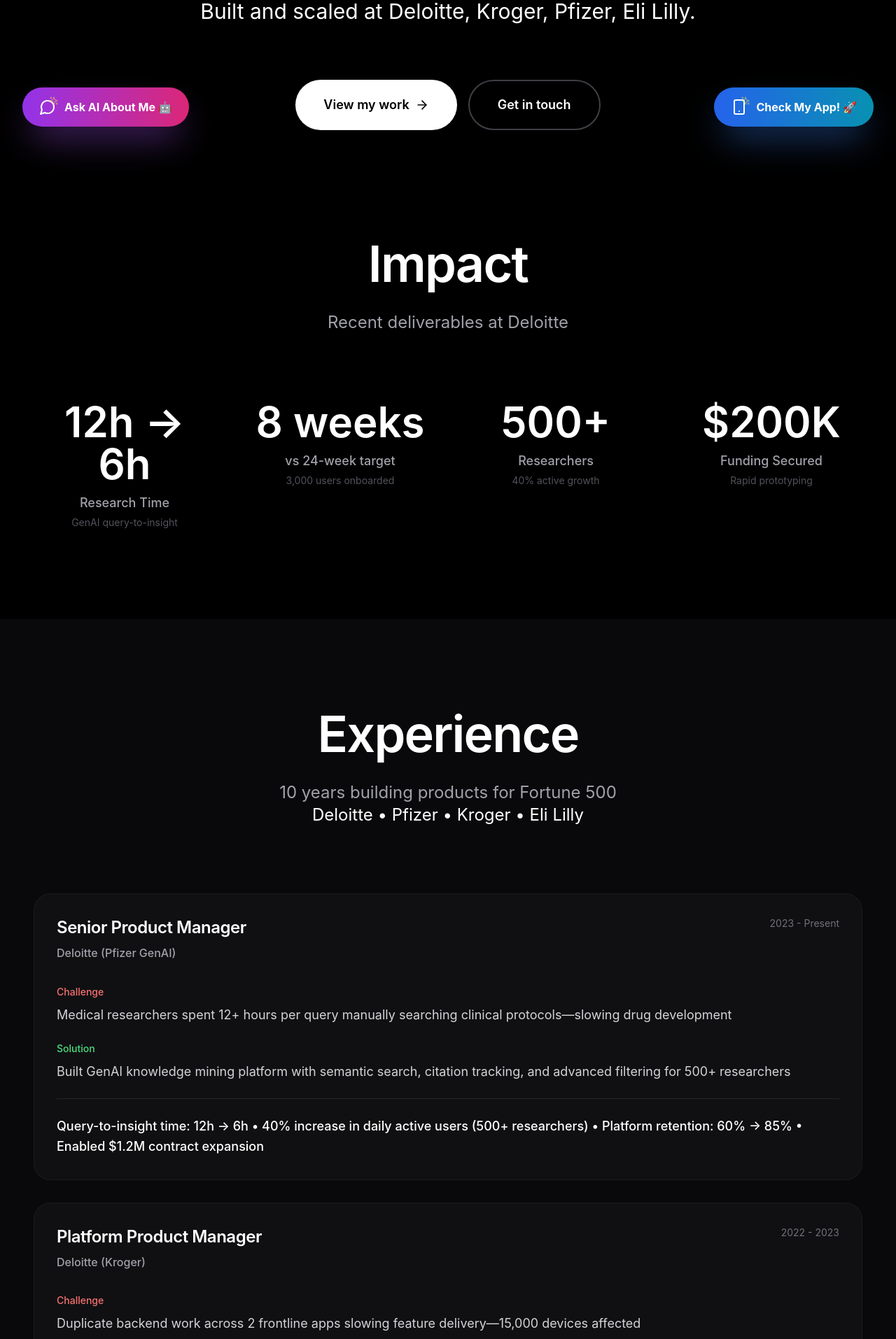
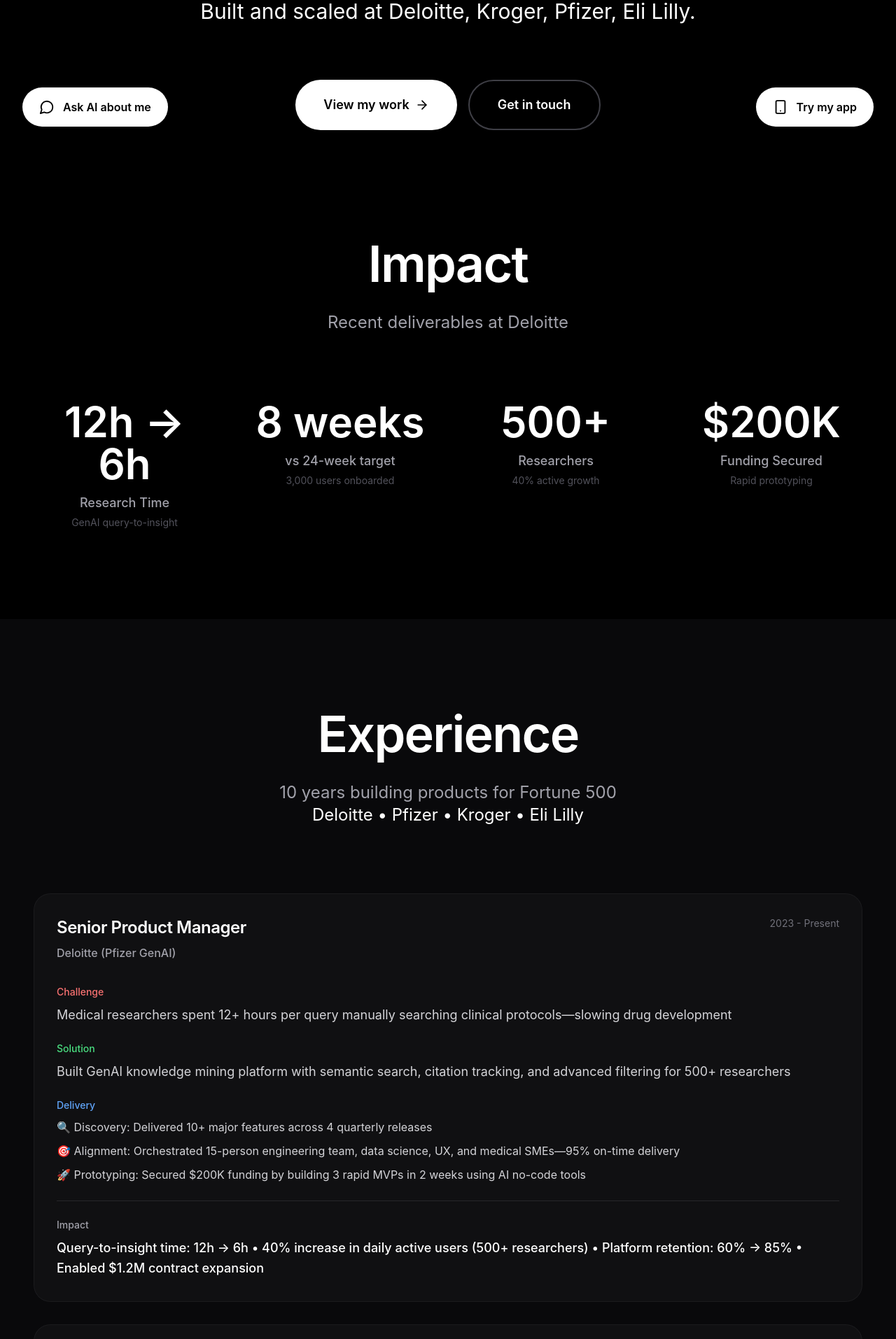
Before and after one commit to shekhar992/shekhar-sharma-portfolio, a React (Vite) app: page / in a window 1280 px wide. Shown: the part 587-2501 px from the top of the page at 70% size. Built offline with nearby package versions, Linux system fonts and the light colour scheme.

Commit message:
feat: Update chatbot and app floater to Apple design style + restore full career descriptions

```diff
--- a/src/components/AIChatbot.jsx
+++ b/src/components/AIChatbot.jsx
@@ -1,4 +1,4 @@
-import { MessageCircle, X, Send, Sparkles, Loader2, RotateCcw, ChevronDown, ChevronUp } from 'lucide-react';
+import { MessageCircle, X, Send, Loader2, RotateCcw, ChevronDown, ChevronUp } from 'lucide-react';
 import { useState, useRef, useEffect } from 'react';
 
 export default function AIChatbot() {
@@ -281,79 +281,59 @@
           className="fixed bottom-8 left-8 z-50 group"
           aria-label="Open AI Chat"
         >
-          {/* Pulsing rings */}
-          <div className="absolute inset-0 animate-ping">
-            <div className="w-full h-full rounded-full bg-gradient-to-r from-purple-500 to-pink-500 opacity-30"></div>
-          </div>
-          <div className="absolute inset-0 animate-pulse">
-            <div className="w-full h-full rounded-full bg-gradient-to-r from-purple-500 to-pink-500 opacity-20"></div>
-          </div>
-
-          {/* Main button */}
-          <div className="relative flex items-center gap-3 px-6 py-4 bg-gradient-to-r from-purple-600 via-pink-600 to-purple-600 bg-[length:200%_100%] rounded-full shadow-2xl shadow-purple-500/50 hover:shadow-pink-500/70 transition-all hover:scale-110 animate-shimmer">
-            <div className="relative">
-              <MessageCircle className="text-white" size={24} />
-              <Sparkles
-                className="absolute -top-1 -right-1 text-yellow-300 animate-pulse"
-                size={14}
-              />
-            </div>
-            <span className="hidden sm:block text-white font-bold whitespace-nowrap">
-              Ask AI About Me 🤖
+          {/* Main button - Apple style */}
+          <div className="flex items-center gap-3 px-6 py-4 bg-white text-black rounded-full shadow-2xl hover:scale-105 transition-smooth">
+            <MessageCircle size={22} />
+            <span className="hidden sm:block font-semibold whitespace-nowrap">
+              Ask AI about me
             </span>
           </div>
-
-          {/* Glow effect */}
-          <div className="absolute inset-0 rounded-full bg-gradient-to-r from-purple-400 to-pink-400 opacity-0 group-hover:opacity-30 blur-xl transition-opacity"></div>
         </button>
       )}
 
       {/* Chat Window */}
       {isOpen && (
         <div className="fixed bottom-8 left-8 z-50 w-[400px] max-w-[calc(100vw-4rem)] animate-fadeInUp">
-          <div className="glass rounded-2xl shadow-2xl overflow-hidden border border-white/20">
+          <div className="bg-zinc-900 rounded-3xl shadow-2xl overflow-hidden border border-zinc-800">
             {/* Header */}
-            <div className="bg-gradient-to-r from-purple-600 to-pink-600 p-4 flex items-center justify-between">
+            <div className="bg-zinc-950 p-4 flex items-center justify-between border-b border-zinc-800">
               <div className="flex items-center gap-3">
-                <div className="relative">
-                  <MessageCircle className="text-white" size={24} />
-                  <span className="absolute -top-1 -right-1 w-3 h-3 bg-green-400 rounded-full border-2 border-purple-600"></span>
-                </div>
+                <MessageCircle className="text-white" size={22} />
                 <div>
-                  <h3 className="font-bold text-white">AI Assistant</h3>
-                  <p className="text-xs text-purple-100">Ask me anything!</p>
+                  <h3 className="font-semibold text-white">AI Assistant</h3>
+                  <p className="text-xs text-zinc-400">Ask me anything</p>
                 </div>
               </div>
               <button
                 onClick={() => setIsOpen(false)}
-                className="p-2 hover:bg-white/20 rounded-lg transition-colors"
+                className="p-2 hover:bg-zinc-800 rounded-lg transition-colors"
               >
-                <X className="text-white" size={20} />
+                <X className="text-zinc-400 hover:text-white" size={20} />
               </button>
             </div>
 
             {/* Messages */}
-            <div className="h-[400px] overflow-y-auto p-4 space-y-4 bg-slate-900/50">
+            <div className="h-[400px] overflow-y-auto p-4 space-y-4 bg-black">
               {messages.map((message, idx) => (
                 <div
                   key={idx}
                   className={`flex ${message.role === 'user' ? 'justify-end' : 'justify-start'}`}
                 >
                   <div
-                    className={`max-w-[80%] rounded-2xl px-4 py-2 ${
+                    className={`max-w-[80%] rounded-2xl px-4 py-2.5 ${
                       message.role === 'user'
-                        ? 'bg-gradient-to-r from-purple-600 to-pink-600 text-white'
-                        : 'glass text-gray-200'
+                        ? 'bg-white text-black'
+                        : 'bg-zinc-800 text-zinc-100'
                     }`}
                   >
-                    <p className="text-sm">{message.content}</p>
+                    <p className="text-sm leading-relaxed">{message.content}</p>
                   </div>
                 </div>
               ))}
               {isLoading && (
                 <div className="flex justify-start">
-                  <div className="glass rounded-2xl px-4 py-2">
-                    <Loader2 className="animate-spin text-purple-400" size={20} />
+                  <div className="bg-zinc-800 rounded-2xl px-4 py-2.5">
+                    <Loader2 className="animate-spin text-zinc-400" size={20} />
                   </div>
                 </div>
               )}
@@ -361,15 +341,15 @@
             </div>
 
             {/* Quick Questions */}
-            <div className="p-3 bg-slate-900/30 border-t border-white/10">
+            <div className="p-3 bg-zinc-950 border-t border-zinc-800">
               <div className="flex items-center justify-between mb-2">
-                <p className="text-xs text-gray-400">
+                <p className="text-xs text-zinc-500">
                   {messages.length <= 1 ? 'Quick questions:' : 'Follow-up questions:'}
                 </p>
                 {messages.length > 1 && (
                   <button
                     onClick={handleClearChat}
-                    className="flex items-center gap-1 text-xs px-2 py-1 glass glass-hover rounded-lg text-gray-400 hover:text-white transition-all"
+                    className="flex items-center gap-1 text-xs px-2 py-1 bg-zinc-800 hover:bg-zinc-700 rounded-lg text-zinc-400 hover:text-white transition-all"
                     title="Clear chat"
                   >
                     <RotateCcw size={12} />
@@ -382,7 +362,7 @@
                   <button
                     key={idx}
                     onClick={() => handleQuickQuestion(q)}
-                    className="text-xs px-3 py-1 glass glass-hover rounded-full text-gray-300 hover:text-white transition-all"
+                    className="text-xs px-3 py-1.5 bg-zinc-800 hover:bg-zinc-700 rounded-full text-zinc-300 hover:text-white transition-all"
                   >
                     {q}
                   </button>
@@ -391,7 +371,7 @@
                   <button
                     key={`more-${idx}`}
                     onClick={() => handleQuickQuestion(q)}
-                    className="text-xs px-3 py-1 glass glass-hover rounded-full text-gray-300 hover:text-white transition-all"
+                    className="text-xs px-3 py-1.5 bg-zinc-800 hover:bg-zinc-700 rounded-full text-zinc-300 hover:text-white transition-all"
                   >
                     {q}
                   </button>
@@ -399,7 +379,7 @@
               </div>
               <button
                 onClick={() => setShowMoreQuestions(!showMoreQuestions)}
-                className="flex items-center gap-1 text-xs mt-2 px-3 py-1.5 glass glass-hover rounded-lg text-purple-400 hover:text-purple-300 transition-all mx-auto"
+                className="flex items-center gap-1 text-xs mt-2 px-3 py-1.5 bg-zinc-800 hover:bg-zinc-700 rounded-lg text-zinc-400 hover:text-white transition-all mx-auto"
               >
                 {showMoreQuestions ? (
                   <>
@@ -416,7 +396,7 @@
             </div>
 
             {/* Input */}
-            <div className="p-4 bg-slate-900/50 border-t border-white/10">
+            <div className="p-4 bg-zinc-950 border-t border-zinc-800">
               <div className="flex gap-2">
                 <input
                   ref={inputRef}
@@ -425,15 +405,15 @@
                   onChange={(e) => setInput(e.target.value)}
                   onKeyPress={(e) => e.key === 'Enter' && handleSend()}
                   placeholder="Ask about my experience..."
-                  className="flex-1 bg-white/5 border border-white/10 rounded-xl px-4 py-2 text-sm text-white placeholder-gray-500 focus:outline-none focus:border-purple-500 transition-colors"
+                  className="flex-1 bg-zinc-900 border border-zinc-800 rounded-xl px-4 py-2 text-sm text-white placeholder-zinc-500 focus:outline-none focus:border-zinc-600 transition-colors"
                   disabled={isLoading}
                 />
                 <button
                   onClick={handleSend}
                   disabled={!input.trim() || isLoading}
-                  className="px-4 py-2 bg-gradient-to-r from-purple-600 to-pink-600 rounded-xl hover:shadow-lg hover:shadow-purple-500/50 transition-all disabled:opacity-50 disabled:cursor-not-allowed"
+                  className="px-4 py-2 bg-white text-black rounded-xl hover:bg-zinc-100 transition-all disabled:opacity-50 disabled:cursor-not-allowed"
                 >
-                  <Send size={18} className="text-white" />
+                  <Send size={18} />
                 </button>
               </div>
             </div>
--- a/src/components/About.jsx
+++ b/src/components/About.jsx
@@ -112,8 +112,19 @@
                 <p className="text-zinc-300 text-lg leading-relaxed">{exp.solution}</p>
               </div>
 
+              {/* Delivery */}
+              <div className="mb-6">
+                <p className="text-sm font-medium text-blue-400 mb-2">Delivery</p>
+                <ul className="space-y-2">
+                  {exp.delivery.map((item, i) => (
+                    <li key={i} className="text-zinc-300 text-base leading-relaxed">{item}</li>
+                  ))}
+                </ul>
+              </div>
+
               {/* Impact */}
               <div className="pt-6 border-t border-zinc-800">
+                <p className="text-sm font-medium text-zinc-400 mb-2">Impact</p>
                 <p className="text-white font-medium text-lg leading-relaxed">{exp.impact}</p>
               </div>
             </div>
--- a/src/components/AppFloater.jsx
+++ b/src/components/AppFloater.jsx
@@ -1,4 +1,4 @@
-import { Smartphone, Sparkles } from 'lucide-react';
+import { Smartphone } from 'lucide-react';
 
 export default function AppFloater() {
   const scrollToProduct = () => {
@@ -14,33 +14,13 @@
       className="fixed bottom-8 right-8 z-50 group"
       aria-label="Check out my app"
     >
-      {/* Pulsing rings */}
-      <div className="absolute inset-0 animate-ping">
-        <div className="w-full h-full rounded-full bg-gradient-to-r from-blue-500 to-cyan-500 opacity-30"></div>
-      </div>
-      <div className="absolute inset-0 animate-pulse">
-        <div className="w-full h-full rounded-full bg-gradient-to-r from-blue-500 to-cyan-500 opacity-20"></div>
-      </div>
-
-      {/* Main floater button */}
-      <div className="relative flex items-center gap-3 px-6 py-4 bg-gradient-to-r from-blue-600 via-cyan-600 to-blue-600 bg-[length:200%_100%] rounded-full shadow-2xl shadow-blue-500/50 hover:shadow-cyan-500/70 transition-all hover:scale-110 animate-shimmer">
-        {/* Icon with rotation animation */}
-        <div className="relative">
-          <Smartphone className="text-white" size={24} />
-          <Sparkles
-            className="absolute -top-1 -right-1 text-yellow-300 animate-pulse"
-            size={14}
-          />
-        </div>
-
-        {/* Text */}
-        <span className="hidden sm:block text-white font-bold whitespace-nowrap">
-          Check My App! 🚀
+      {/* Main floater button - Apple style */}
+      <div className="flex items-center gap-3 px-6 py-4 bg-white text-black rounded-full shadow-2xl hover:scale-105 transition-smooth">
+        <Smartphone size={22} />
+        <span className="hidden sm:block font-semibold whitespace-nowrap">
+          Try my app
         </span>
       </div>
-
-      {/* Glow effect on hover */}
-      <div className="absolute inset-0 rounded-full bg-gradient-to-r from-blue-400 to-cyan-400 opacity-0 group-hover:opacity-30 blur-xl transition-opacity"></div>
     </button>
   );
 }
```
